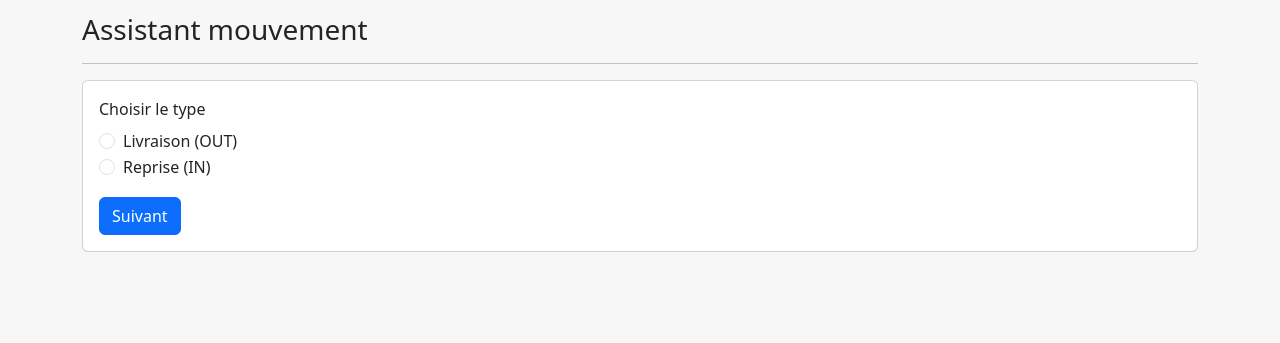
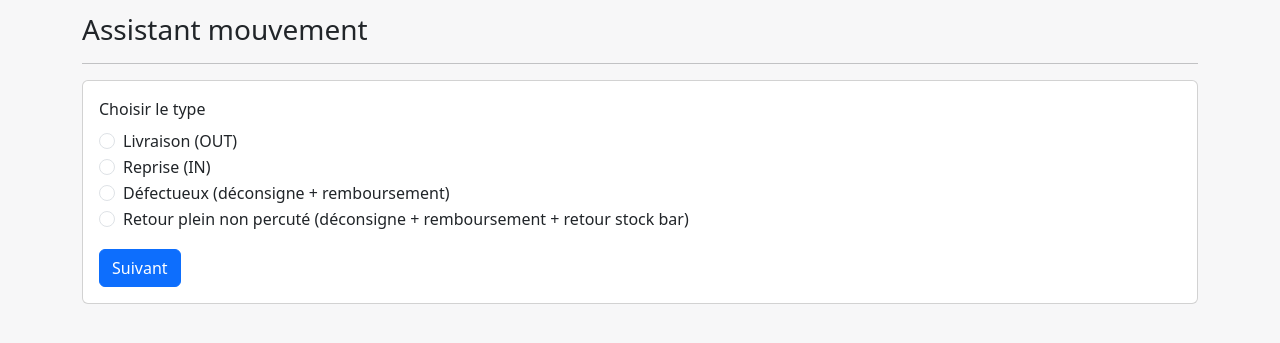
Before and after one commit to lecentrallanderneau-oss/livraison-et-suivi-futs, a Flask app: page /movement/wizard in a window 1280 px wide. Shown: the part 57-400 px from the top of the page. Run offline with Flask 3, Linux system fonts and the light colour scheme.

Commit message:
Update movement_wizard.html

```diff
--- a/templates/movement_wizard.html
+++ b/templates/movement_wizard.html
@@ -15,6 +15,14 @@
     <div class="form-check">
       <input class="form-check-input" type="radio" name="type" id="t2" value="IN" {{ wiz.type=='IN' and 'checked' or '' }}>
       <label class="form-check-label" for="t2">Reprise (IN)</label>
+    </div>
+    <div class="form-check">
+      <input class="form-check-input" type="radio" name="type" id="t3" value="DEFECT" {{ wiz.type=='DEFECT' and 'checked' or '' }}>
+      <label class="form-check-label" for="t3">Défectueux (déconsigne + remboursement)</label>
+    </div>
+    <div class="form-check">
+      <input class="form-check-input" type="radio" name="type" id="t4" value="FULL" {{ wiz.type=='FULL' and 'checked' or '' }}>
+      <label class="form-check-label" for="t4">Retour plein non percuté (déconsigne + remboursement + retour stock bar)</label>
     </div>
   </div>
   <div class="d-flex gap-2">
@@ -41,9 +49,9 @@
 {% elif step == 3 %}
 <form method="post" class="card p-3">
   <div class="mb-3">
-    <label class="form-label">Date</label>
-    <input type="date" name="date" class="form-control" value="{{ wiz.date or '' }}" required>
-    <div class="form-text">Heure non nécessaire.</div>
+    <label class="form-label">Date (optionnelle)</label>
+    <input type="date" name="date" class="form-control" value="{{ wiz.date or '' }}">
+    <div class="form-text">Si vide, la date d’aujourd’hui sera utilisée automatiquement.</div>
   </div>
   <div class="d-flex gap-2">
     <button name="action" value="prev" class="btn btn-outline-secondary">Précédent</button>
```
